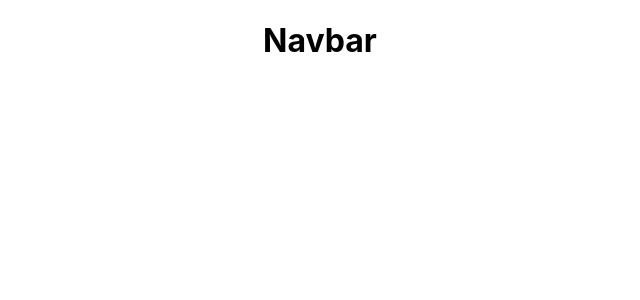
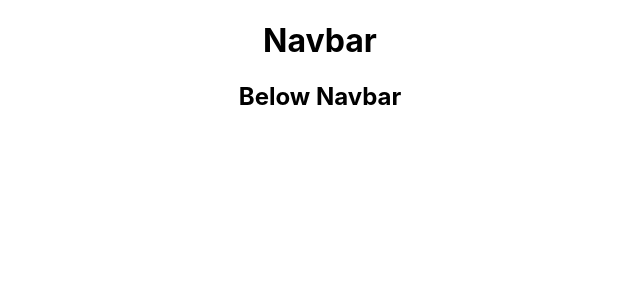
Before and after one commit to prashantxi786/prashantxi786.github.io, a React (Create React App) app: page / in a window 1280 px wide. Shown: the top 300 px of the page, without its empty margins (320-960 px from the left). Built offline with nearby package versions, Linux system fonts and the light colour scheme.

Commit message:
one more h1

```diff
--- a/src/App.js
+++ b/src/App.js
@@ -5,6 +5,7 @@ function App() {
   return (
     <div className="App">
       <h1>Navbar</h1>
+      <h2>Below Navbar</h2>
     </div>
   );
 }
```
